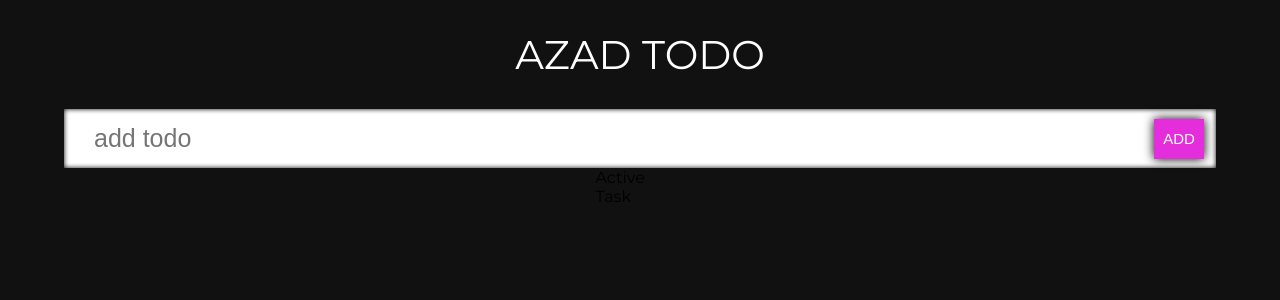
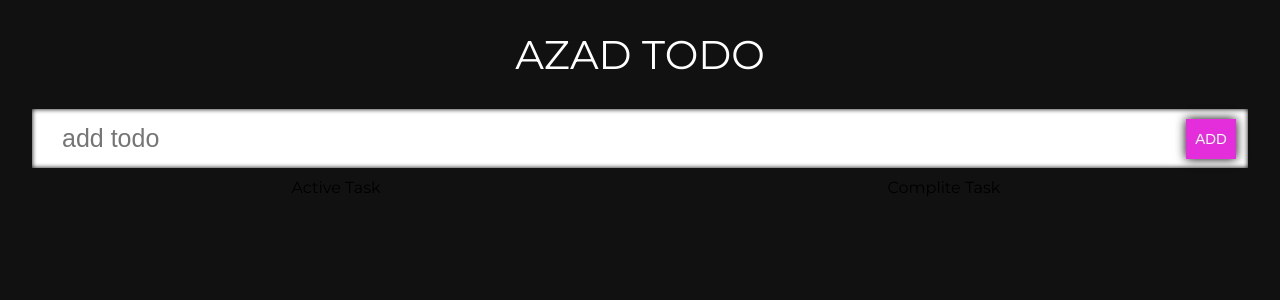
Before and after one commit to mrazadtamal/React-Typescript-with-Project, a React (Create React App) app: page / in a window 1280 px wide. Shown: the top 300 px of the page. Built offline with nearby package versions, Linux system fonts and the light colour scheme.

Commit message:
80% done

```diff
--- a/src/components/TodoList.tsx
+++ b/src/components/TodoList.tsx
@@ -14,8 +14,26 @@ const TodoList: React.FC<props> = ({ todos, setTodos }) => {
     <div className="container">
       <div className="todos">
         <span className="todoHeading">Active Task</span>
+        {todos?.map((todo) => (
+          <SingleTodo
+            todos={todos}
+            todo={todo}
+            key={todo.id}
+            setTodos={setTodos}
+          />
+        ))}
       </div>
-      <div className="todos romove"></div>
+      <div className="todos romove">
+        <span className="todoHeading">Complite Task</span>
+        {todos?.map((todo) => (
+          <SingleTodo
+            todos={todos}
+            todo={todo}
+            key={todo.id}
+            setTodos={setTodos}
+          />
+        ))}
+      </div>
     </div>
   );
 };
--- a/src/components/style.css
+++ b/src/components/style.css
@@ -1,8 +1,16 @@
 .input {
   display: flex;
-  width: 90%;
+  width: 95%;
   position: relative;
   align-items: center;
+}
+
+.container {
+  display: flex;
+  margin-top: 10px;
+  width: 95%;
+  justify-content: space-between;
+  align-items: flex-start;
 }
 
 .todoInput {
```
